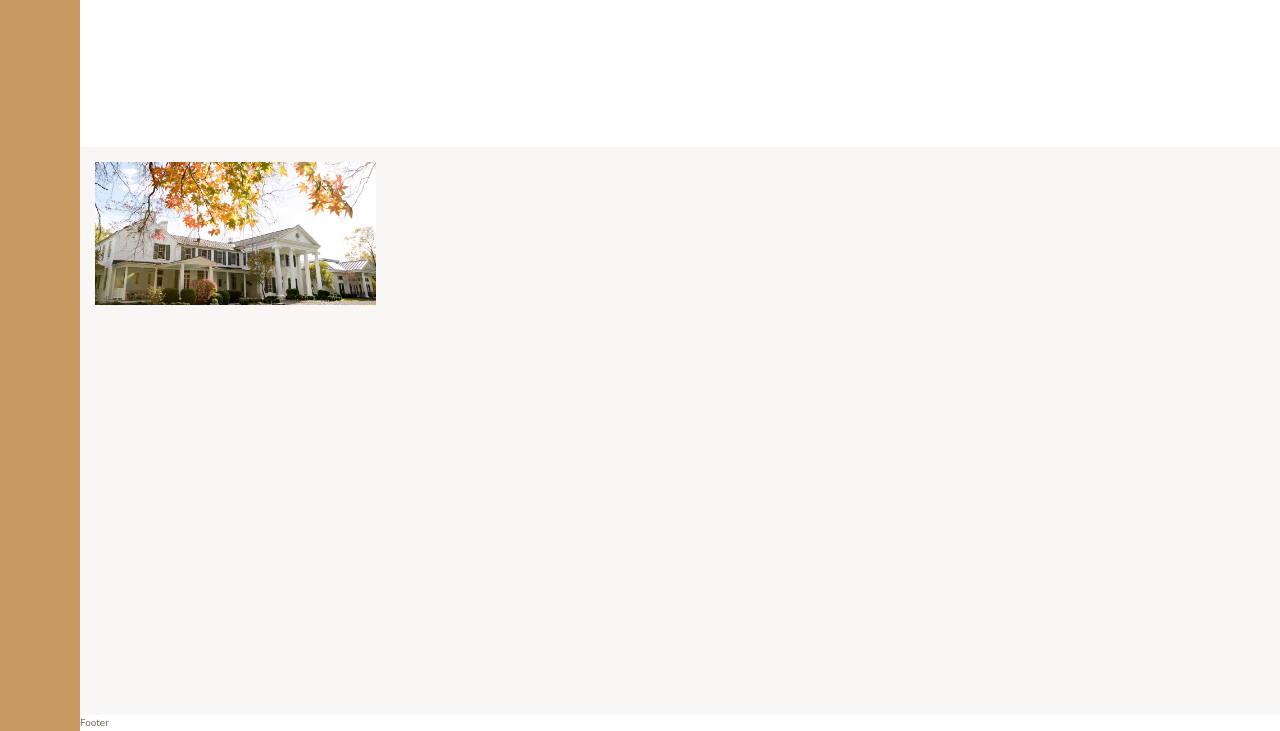
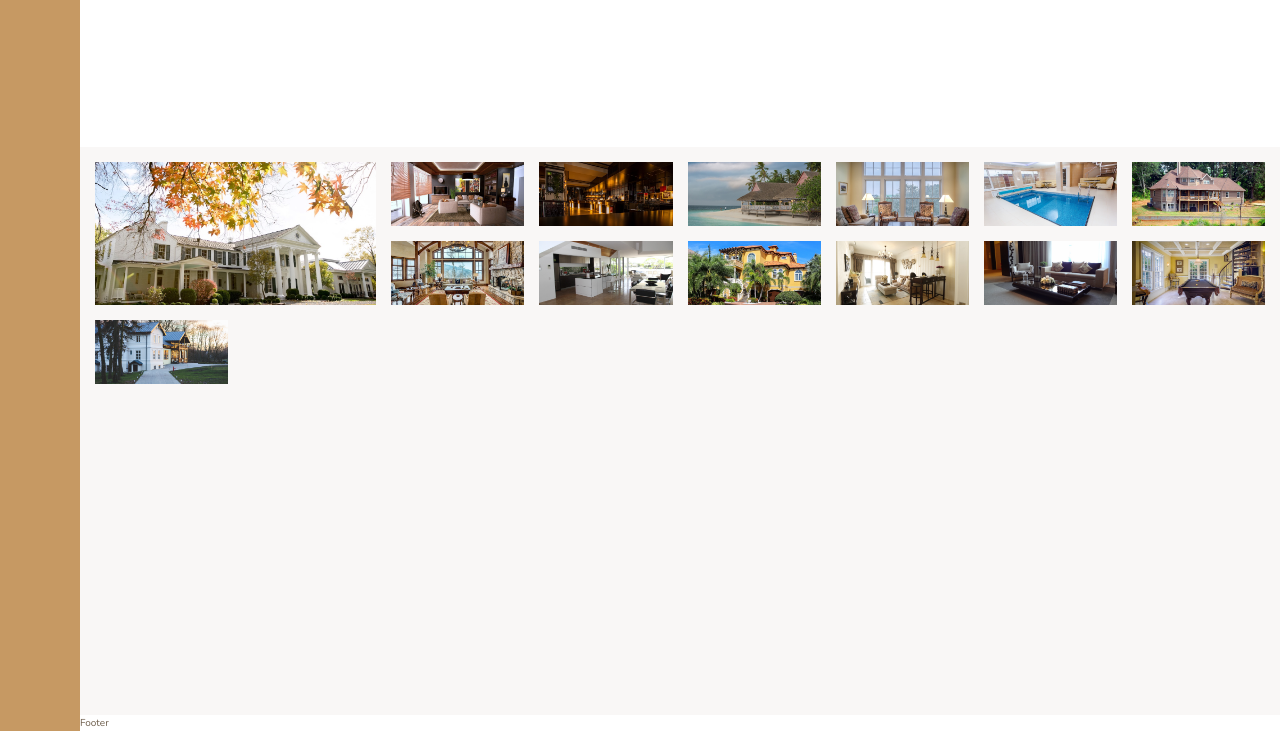
Before and after one commit to KrzysztofNyrek/nexter, a website: page index.html in a window 1280 px wide. Shown: the part 3306-4037 px from the top of the page. Drawn offline with nearby package versions, Linux system fonts and the light colour scheme; files that its build step writes are made by us from their sources.

Commit message:
Added rest img to gallery section

```diff
--- a/index.html
+++ b/index.html
@@ -270,9 +270,20 @@
             </div>
         </section>
         <section class="gallery">
-            <figure class="gallery__item gallery__item--1">
-                <img src="img/gal-1.jpeg" alt="Gallery image 1." class="gallery__img">
-            </figure>
+            <figure class="gallery__item gallery__item--1"><img src="img/gal-1.jpeg" alt="Gallery image 1" class="gallery__img"></figure>
+            <figure class="gallery__item gallery__item--2"><img src="img/gal-2.jpeg" alt="Gallery image 2" class="gallery__img"></figure>
+            <figure class="gallery__item gallery__item--3"><img src="img/gal-3.jpeg" alt="Gallery image 3" class="gallery__img"></figure>
+            <figure class="gallery__item gallery__item--4"><img src="img/gal-4.jpeg" alt="Gallery image 4" class="gallery__img"></figure>
+            <figure class="gallery__item gallery__item--5"><img src="img/gal-5.jpeg" alt="Gallery image 5" class="gallery__img"></figure>
+            <figure class="gallery__item gallery__item--6"><img src="img/gal-6.jpeg" alt="Gallery image 6" class="gallery__img"></figure>
+            <figure class="gallery__item gallery__item--7"><img src="img/gal-7.jpeg" alt="Gallery image 7" class="gallery__img"></figure>
+            <figure class="gallery__item gallery__item--8"><img src="img/gal-8.jpeg" alt="Gallery image 8" class="gallery__img"></figure>
+            <figure class="gallery__item gallery__item--9"><img src="img/gal-9.jpeg" alt="Gallery image 9" class="gallery__img"></figure>
+            <figure class="gallery__item gallery__item--10"><img src="img/gal-10.jpeg" alt="Gallery image 10" class="gallery__img"></figure>
+            <figure class="gallery__item gallery__item--11"><img src="img/gal-11.jpeg" alt="Gallery image 11" class="gallery__img"></figure>
+            <figure class="gallery__item gallery__item--12"><img src="img/gal-12.jpeg" alt="Gallery image 12" class="gallery__img"></figure>
+            <figure class="gallery__item gallery__item--13"><img src="img/gal-13.jpeg" alt="Gallery image 13" class="gallery__img"></figure>
+            <figure class="gallery__item gallery__item--14"><img src="img/gal-14.jpeg" alt="Gallery image 14" class="gallery__img"></figure>
         </section>
         <footer class="footer">Footer</footer>
     </body>
```
